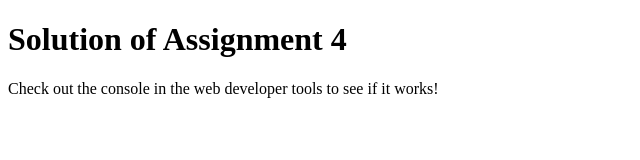
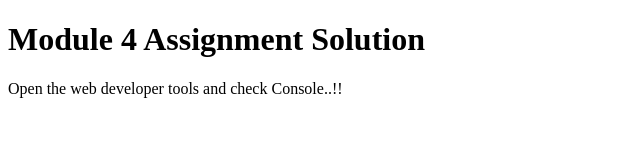
Before and after one commit to NewUser47/Mod4_Assignment, a plain HTML site: page index.html in a window 1280 px wide. Shown: the whole page, without its empty margins (0-640 px from the left). Drawn offline with Linux system fonts and the light colour scheme.

Commit message:
Update index.html

```diff
--- a/index.html
+++ b/index.html
@@ -10,8 +10,8 @@
 </head>
 
 <body>
-    <h1>Solution of Assignment 4</h1>
-    <p>Check out the console in the web developer tools to see if it works!</p>
+    <h1>Module 4 Assignment Solution</h1>
+    <p>Open the web developer tools and check Console..!!</p>
 </body>
 
 </html>
```
